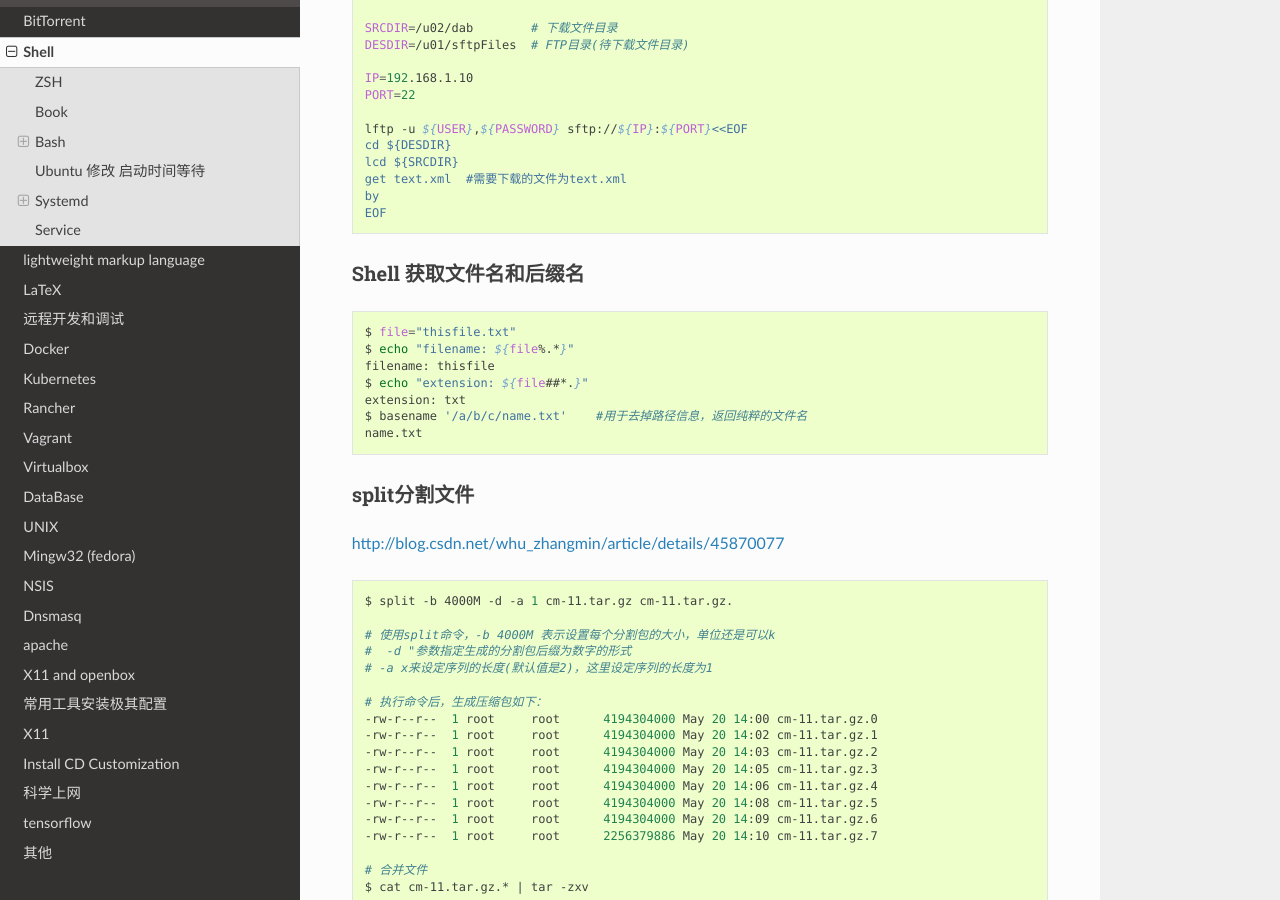
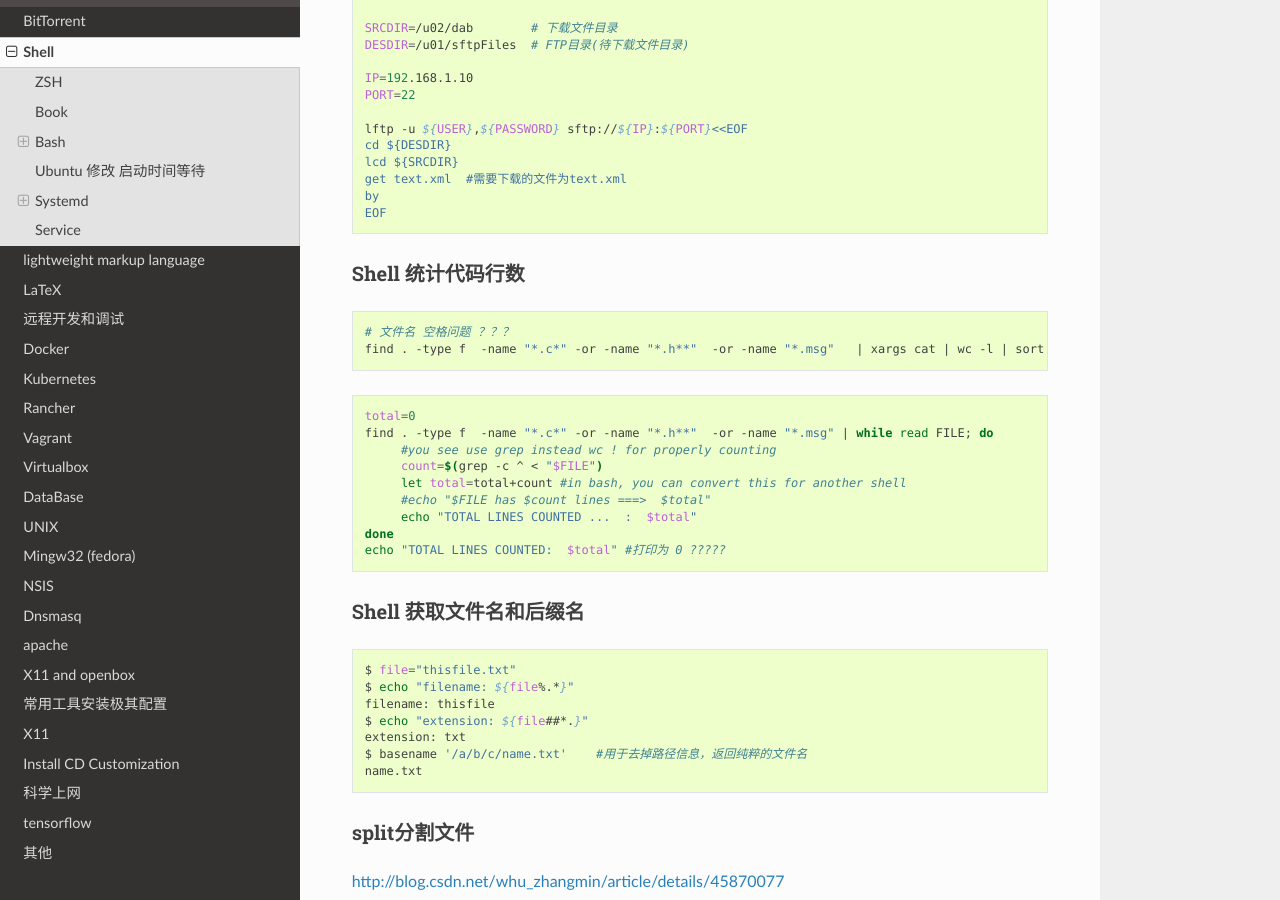
Before and after one commit to my-rds-store/my_space, a Sphinx documentation site: the page built from source/shell/shell.rst, in a window 1280 px wide and 900 px high, scrolled down 2966 px. Built offline with Sphinx 7.4.7 and the Read the Docs theme 2.0.0, drawn with Linux system fonts in a browser that asks for light colours.

Commit message:
update ...

```diff
--- a/source/cpp/index.rst
+++ b/source/cpp/index.rst
@@ -115,3 +115,5 @@ gcc
 ******
 
 * -Wno-unused-function:  发现不使用的函数不警告
+
+* 全局环境变量（ `C_INCLUDE_PATH` / `CPLUS_INCLUDE_PATH` ）添加自定义的头文件路径
--- a/source/shell/shell.rst
+++ b/source/shell/shell.rst
@@ -183,6 +183,27 @@ sftp文件批量上传与下载
     get text.xml  #需要下载的文件为text.xml
     by
     EOF
+
+Shell 统计代码行数
+-------------------------
+
+
+.. code-block:: sh
+
+    # 文件名 空格问题 ？？？
+    find . -type f  -name "*.c*" -or -name "*.h**"  -or -name "*.msg"   | xargs cat | wc -l | sort -k2
+
+.. code-block:: sh
+
+    total=0
+    find . -type f  -name "*.c*" -or -name "*.h**"  -or -name "*.msg" | while read FILE; do
+         #you see use grep instead wc ! for properly counting
+         count=$(grep -c ^ < "$FILE")
+         let total=total+count #in bash, you can convert this for another shell
+         #echo "$FILE has $count lines ===>  $total"
+         echo "TOTAL LINES COUNTED ...  :  $total"
+    done
+    echo "TOTAL LINES COUNTED:  $total" #打印为 0 ?????
 
 
 Shell 获取文件名和后缀名
```
